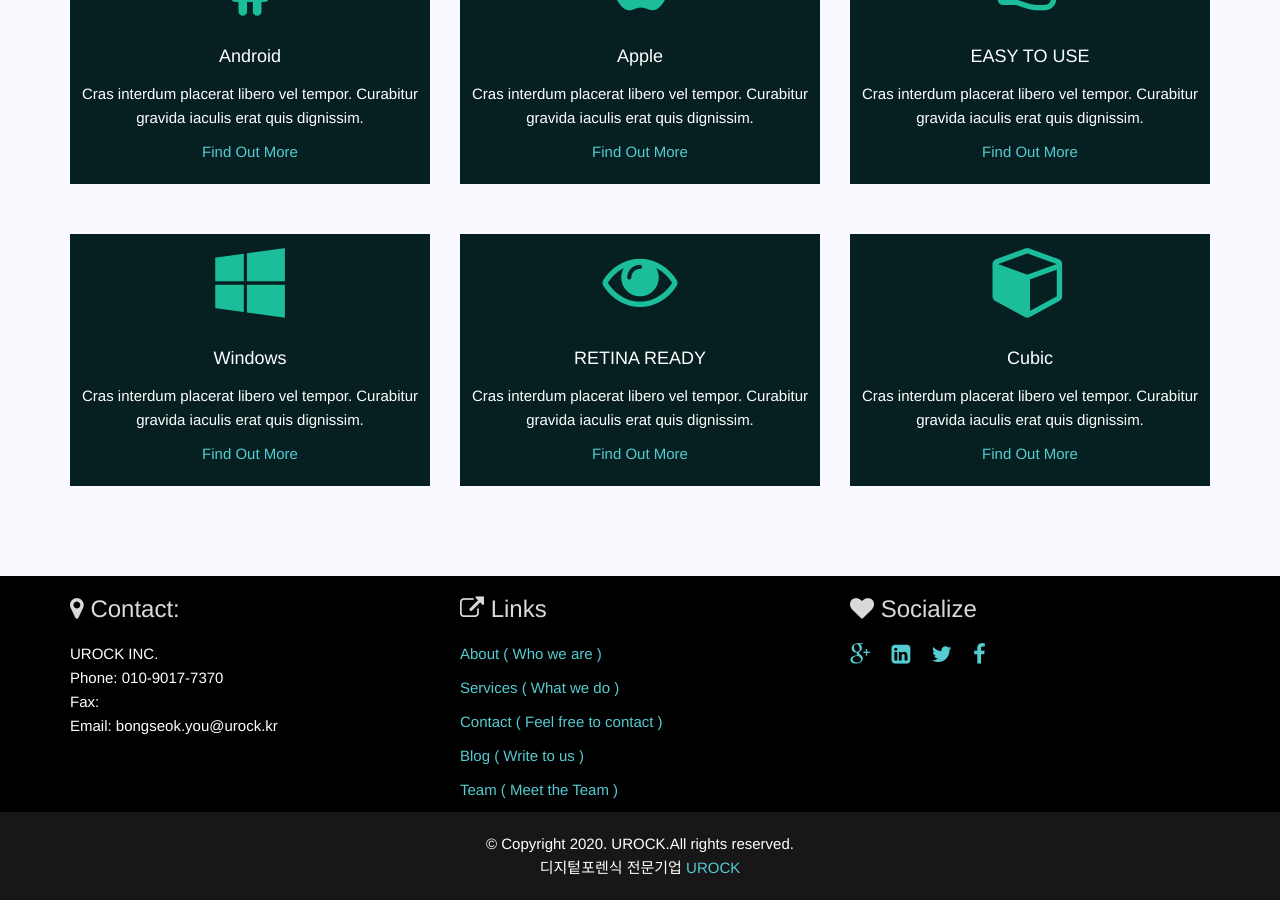
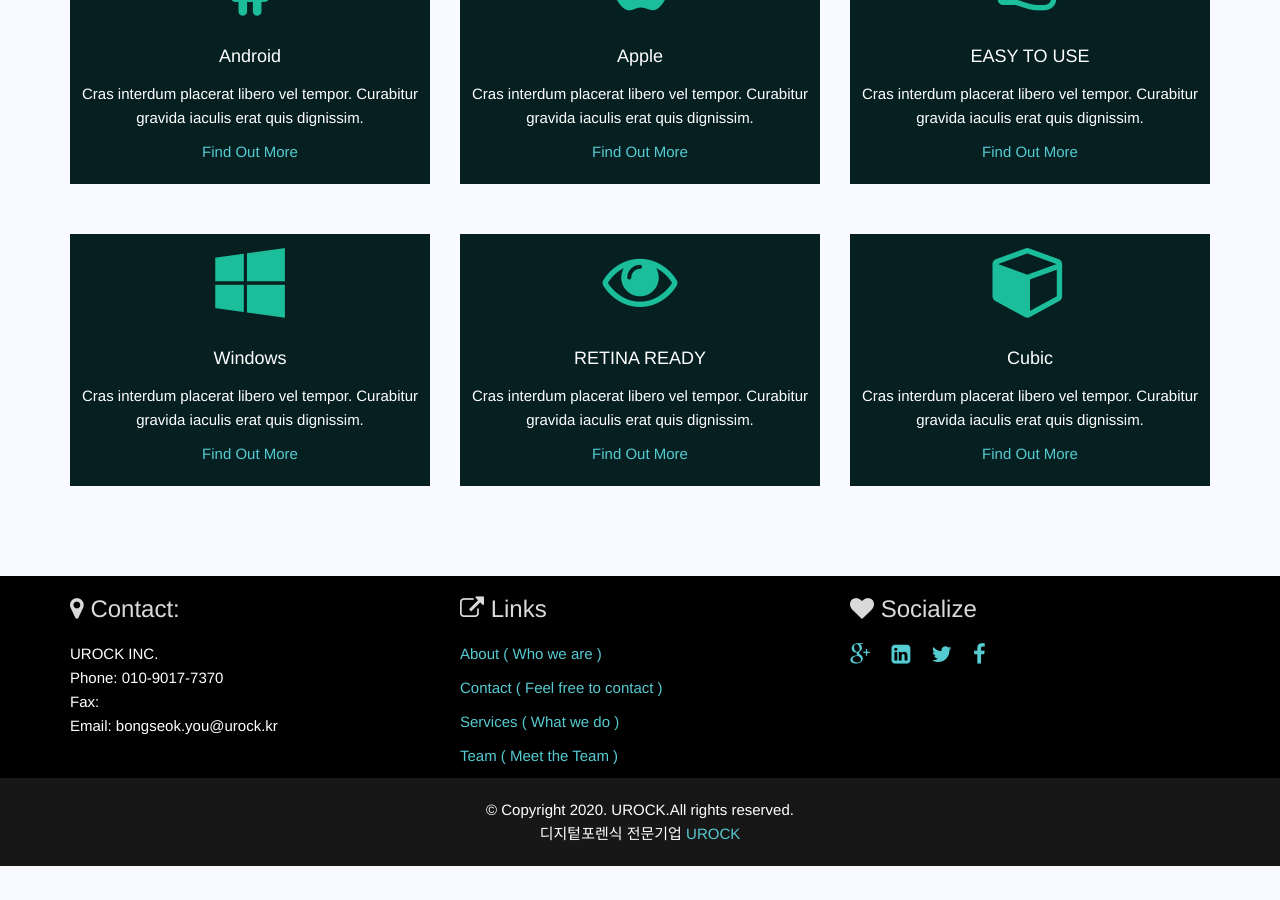
Before and after one commit to UROCKInc/UROCKInc.github.io, a Jekyll site: the page built from index.html, in a window 1280 px wide and 900 px high, scrolled down 822 px. Built offline with Jekyll 4.4.1, drawn with Linux system fonts in a browser that asks for light colours; after the commit the page ends 1688 px from its top, so only the background shows below that.

Commit message:
blog -> services 변경

```diff
--- a/_includes/footer.html
+++ b/_includes/footer.html
@@ -14,9 +14,9 @@
       <div class="col-md-4">
         <h3><i class="fa fa-external-link"></i> Links</h3>
         <p><a href="/about"> About ( Who we are )</a></p>
-        <p><a href="/about"> Services ( What we do )</a></p>
+<!--        <p><a href="/about"> Services ( What we do )</a></p>-->
         <p><a href="/contact"> Contact ( Feel free to contact )</a></p>
-        <p><a href="/blog"> Blog ( Write to us )</a></p>
+        <p><a href="/blog"> Services ( What we do )</a></p>
         <p><a href="/team"> Team ( Meet the Team )</a></p>
       </div>
       <div class="col-md-4">
--- a/_includes/header.html
+++ b/_includes/header.html
@@ -22,7 +22,7 @@
         <a href="/about.html">About</a>
       </li>
       <li>
-        <a href="/blog.html">Blog</a>
+        <a href="/blog.html">Services</a>
       </li>
       <li>
         <a href="/team.html">Team</a>
```
